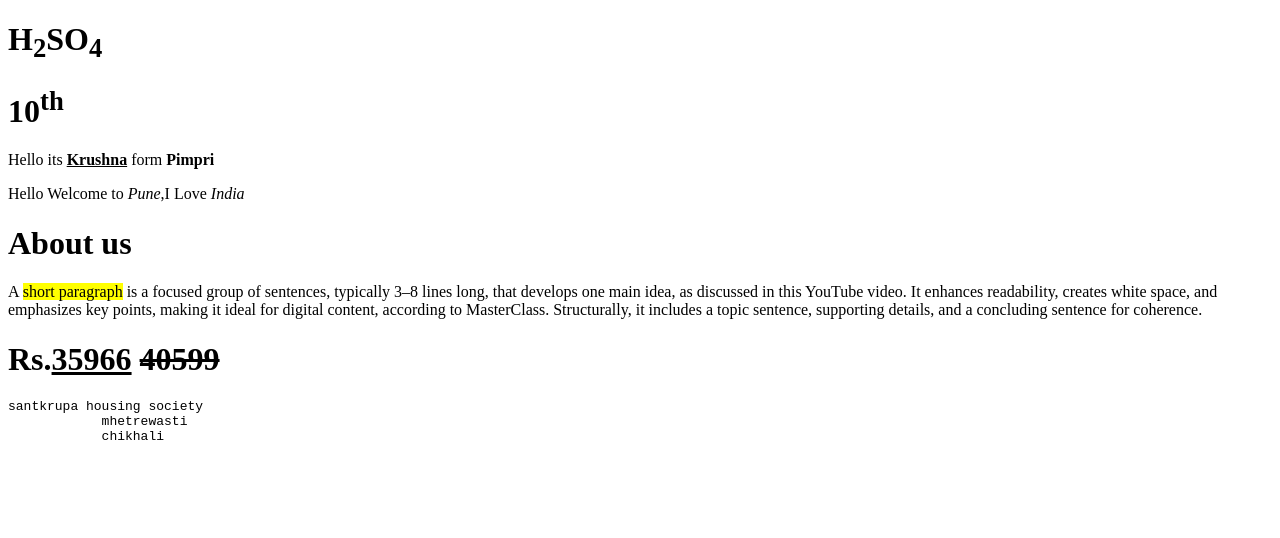
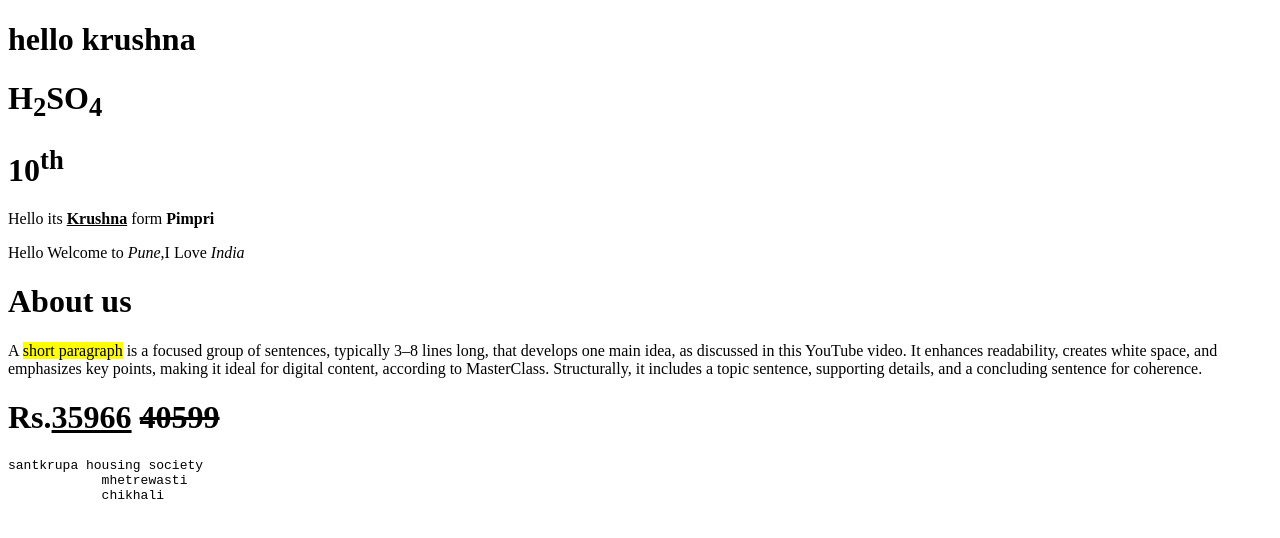
Before and after one commit to krushnapanchal0226/Learning_HTML, a plain HTML site: page test_format.html in a window 1280 px wide. Drawn offline with Linux system fonts and the light colour scheme.

Commit message:
Headding Add

```diff
--- a/test_format.html
+++ b/test_format.html
@@ -4,6 +4,7 @@
         <title>Document</title>
     </head>
     <body>
+        <h1>hello krushna</h1>
         <!-- Text Format Tag -->
         <h1>H<sub>2</sub>SO<sub>4</sub></h1>
         <h1>10<sup>th</sup></h1>
```
